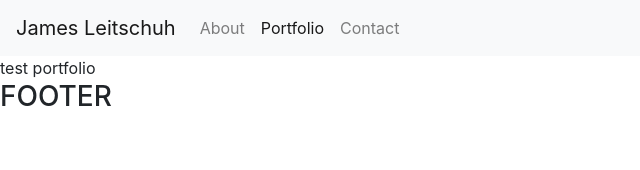
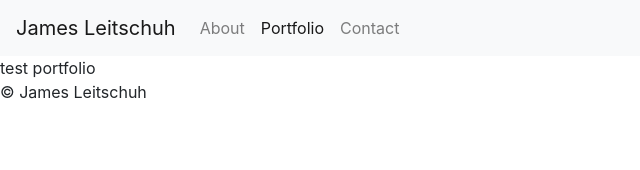
Before and after one commit to jamesleitschuh02/Dynamic-Portfolio, a React (Create React App) app in the folder portfolio/: page /portfolio in a window 1280 px wide. Shown: the top 170 px of the page, without its empty margins (0-640 px from the left). Built offline with nearby package versions, Linux system fonts and the light colour scheme.

Commit message:
added functioning footer code

```diff
--- a/portfolio/src/App.js
+++ b/portfolio/src/App.js
@@ -4,6 +4,7 @@
 import Home from "./pages/Home";
 import Portfolio from "./pages/Portfolio";
 import Navbar from "./components/Navbar/Navbar";
+import Footer from "./components/Footer/Footer";
 import Wrapper from "./components/Wrapper/Wrapper";
 
 function App() {
@@ -17,7 +18,7 @@
                     <Route exact path="/contact" component={Contact} />
                     <Route exact path="/portfolio" component={Portfolio} />
                 </Wrapper>
-                <h3>FOOTER</h3>
+                <Footer />
             </div>
         </Router>
     );
--- a/portfolio/src/components/Footer/Footer.js
+++ b/portfolio/src/components/Footer/Footer.js
@@ -0,0 +1,11 @@
+import React from 'react';
+
+function Footer() {
+    return (
+        <footer>
+            <span>&copy; James Leitschuh</span>
+        </footer>
+    );
+}
+
+export default Footer;
```
